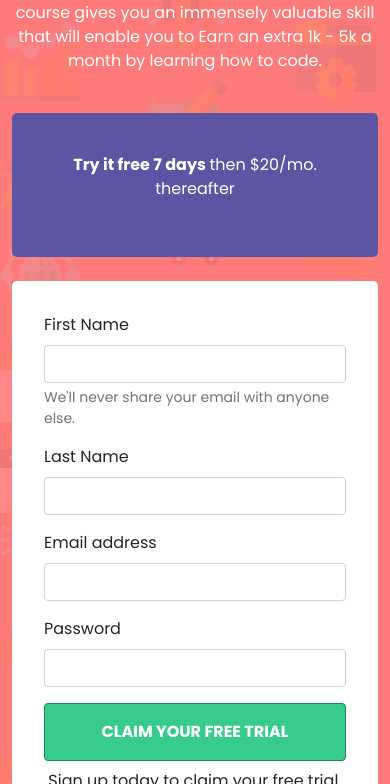
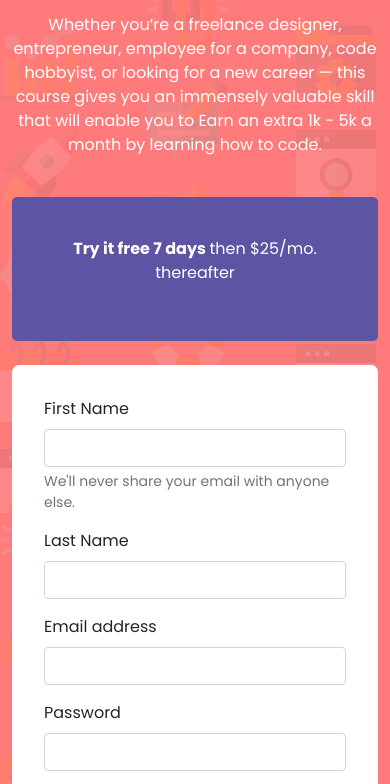
Before and after one commit to anthonys1760/Intro-Form, a plain HTML site: page index.html in a window 390 px wide. Shown: the part 287-1071 px from the top of the page. Drawn offline with nearby package versions, Linux system fonts and the light colour scheme.

Commit message:
Updated spacing issues for mobile and test

```diff
--- a/css/main.css
+++ b/css/main.css
@@ -13,7 +13,7 @@ body {
 .color {
     border: solid 2px white;
     background-color: white;
-    border-radius: 5px;
+    border-radius: 7px;
     padding: 30px;
 }
 
@@ -30,7 +30,7 @@ footer {
 
 .learn {
     position: relative;
-    top: 235px;
+    top: 175px;
 }
 
 p, h1 {
@@ -60,11 +60,11 @@ button {
 | Media Qeuries
 ============================================================================= */
 /* Small devices (portrait tablets and large phones, 600px and up) */
-@media only screen and (min-width: 600px) {
+/* @media only screen and (min-width: 600px) {
     .learn {
         position: static;
     }
-}
+}  */
 
 /*Extra small devices (phones, 600px and down) */
 @media only screen and (max-width: 600px) {
--- a/index.html
+++ b/index.html
@@ -17,7 +17,7 @@
   <div class="container">
     <div class="row">
       <div class="col-sm">
-        <h1 class="learn">Learn to code by watching others</h1>
+        <h1 class="learn">Learn the skills you need to become a profitable developer.</h1>
         <br>
         <p class="learn">Whether you’re a freelance designer, entrepreneur, employee for a company, code hobbyist, or looking for a new career — this course gives you an immensely valuable skill that will enable you to Earn an extra 1k - 5k a month by learning how to code.
         </p>
@@ -28,7 +28,7 @@
       ===================================================================== -->
       <div class="col-sm pt-4">
         <div class="mb-4 bg-success text-white text-center" id="try">
-          <p><strong>Try it free 7 days </strong>then $20/mo. thereafter</p>
+          <p><strong>Try it free 7 days </strong>then $25/mo. thereafter</p>
         </div><!-- end col -->
 
         <!-- ===================================================================
```
